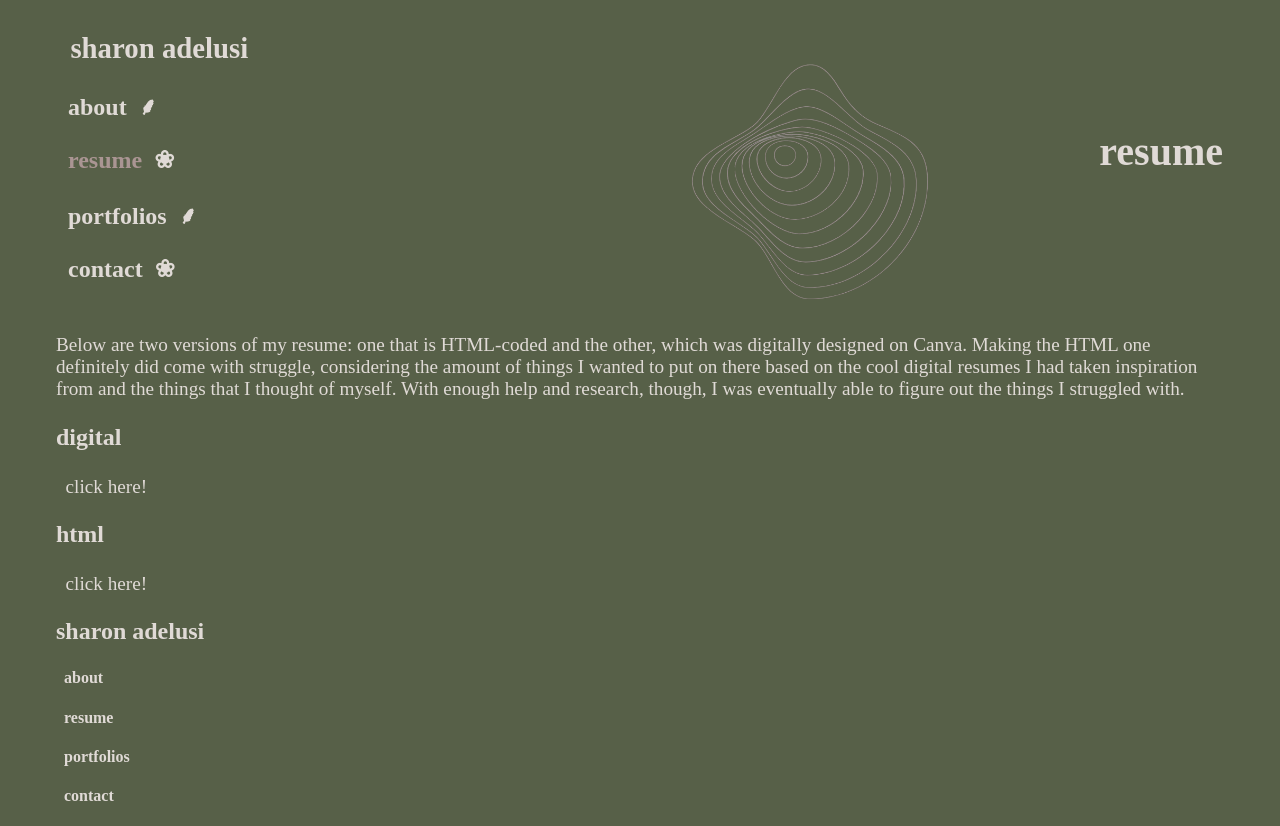
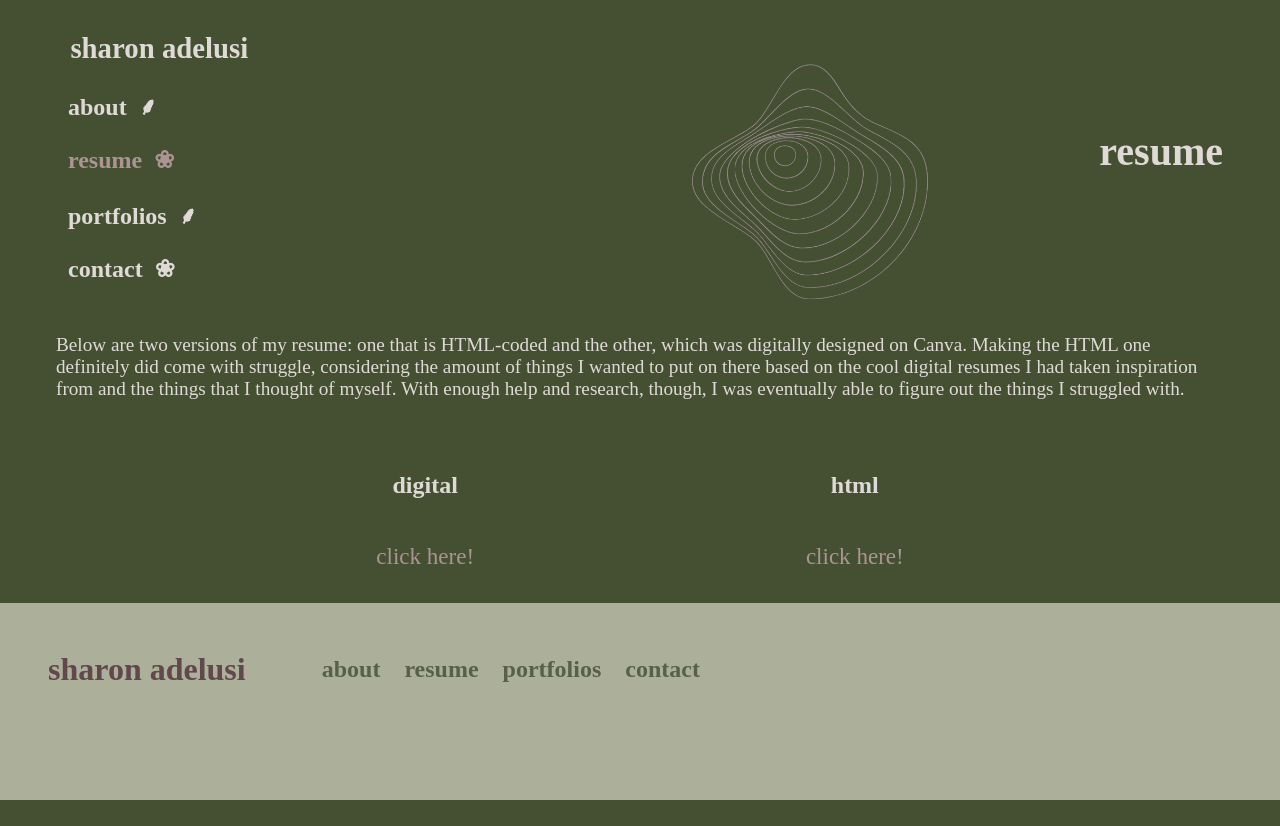
Before and after one commit to rottenskittles/sharonspersonalportfolio, a plain HTML site: page pages/resume.html in a window 1280 px wide. After the commit the page ends 800 px from the top, so only its background shows below. Drawn offline with Linux system fonts and the light colour scheme; a web font is replaced by a local one.

Commit message:
finished resume page, almost done w portfolio page

```diff
--- a/pages/about.css
+++ b/pages/about.css
@@ -188,10 +188,13 @@ li {
 
 footer {
     background-color: #576048;
-    position: relative;
+    position: initial;
     width: 100%;
     padding: 1em;
+    margin: 0%;
     padding-bottom: 5em;
+    bottom: 0;
+    left: 0;
     display: flex;
     flex-direction: row;
     align-items: center;
@@ -200,10 +203,13 @@ footer {
 footer h3 {
     color: #e0dad6;
     font-size: xx-large;
-    padding-right: 1em;
+    padding-right: 2em;
+    padding-left: 1em;
 }
 
 footer h4 a {
     color: #acb09a;
     display: flex;
+    font-family: 'the-seasons', serif;
+    font-size: x-large;
 }
--- /dev/null
+++ b/pages/portfolios.css
@@ -0,0 +1,92 @@
+* {
+    position:relative;
+    z-index: 5;
+}
+
+html {
+    background-color:#b09f91;
+    padding-left: 3em;
+    padding-right: 3em;
+}
+
+h1, h2, h3 {
+    font-family: 'the-seasons', serif;
+    color: #576048;
+}
+
+h3 {
+    font-size: x-large;
+}
+
+
+p {
+    font-family: "Arapey", serif;
+    font-size: larger;
+    color: #576048;
+    position: relative;
+
+}
+
+.header {
+    position: absolute;
+    font-size: larger;
+    color: #60484c ;
+    z-index: 6;
+}
+
+.current {
+    color: #45463a
+}
+
+a {
+    color: #576048;
+    text-decoration: none;
+    padding: .5em;
+}
+
+p a {
+    color: #60484c;
+    font-size: larger;
+    padding: .3em;
+}
+
+a:hover {
+    background-color: #576048;
+    color: #c6cbaf;
+    animation: fadein ease .5s;
+  animation-iteration-count: 1;
+  animation-fill-mode: forwards;
+}
+
+@keyframes fadein {
+    0% {
+      opacity: 50%;
+    }
+    100% {
+      opacity: 1;
+    }
+}
+
+.pageheader {
+    position: absolute;
+    display: flex;
+    align-items: center;
+    justify-content: flex-end;
+    font-size: 40;
+    margin: 3em 0em 2.5em 0em;
+    right: 1px;
+}
+
+.underheaders {
+    padding-top: 12em;
+    text-align: center;
+    font-size: xx-large;
+
+}
+
+#circle {
+    position: absolute;
+    right: 7em;
+    filter: brightness(60%);
+    padding-top: 50px;
+}
--- a/pages/resume.css
+++ b/pages/resume.css
@@ -4,7 +4,7 @@
 }
 
 html {
-    background-color:#576048;
+    background-color:#455033;
     padding-left: 3em;
     padding-right: 3em;
 }
@@ -18,6 +18,7 @@ h3 {
     font-size: x-large;
 }
 
+
 p {
     font-family: "Arapey", serif;
     font-size: larger;
@@ -30,13 +31,18 @@ p {
     position: absolute;
     font-size: larger;
     color: #60484c ;
-    z-index: 6;
+    z-index: 7;
 }
 
 a {
     color: #e0dad6;
     text-decoration: none;
     padding: .5em;
+}
+
+.resumelinks a {
+    color: #aa9593;
+    font-size: larger;
 }
 
 a:hover {
@@ -71,7 +77,7 @@ a:hover {
       animation-fill-mode: forwards;
       opacity: 0.3;
         filter:brightness(50%);
-        z-index: 0;
+        z-index: 1;
     }
 
 .current {
@@ -99,3 +105,60 @@ a:hover {
     filter: brightness(60%);
     padding-top: 50px;
 }
+
+.digital {
+    display: flex;
+    flex-direction: column;
+    align-items: center;
+}
+
+.html {
+    display: flex;
+    flex-direction: column;
+    align-items: center;
+}
+
+.content {
+    position: relative;
+    z-index: 6;
+}
+
+.content1 {
+    width: 100%;
+    display: flex;
+    flex-direction: row;
+    align-items: center;
+    justify-content: space-evenly;
+    margin-top: 3em;
+}
+
+footer {
+    background-color: #acb09a;
+    position: fixed;
+    width: 100%;
+    padding: 1em;
+    padding-bottom: 5em;
+    bottom: 0;
+    left: 0;
+    display: flex;
+    flex-direction: row;
+    align-items: center;
+}
+
+footer h3 {
+    font-size: xx-large;
+    color: #60484c;
+    padding-right: 2em;
+    padding-left: 1em;
+}
+
+footer h4 a {
+    color: #576048;
+    display: flex;
+    font-family: 'the-seasons', serif;
+    font-size: x-large;
+}
+
+.footer1 {
+    display: flex;
+}
--- a/pages/resume.html
+++ b/pages/resume.html
@@ -17,11 +17,10 @@
         <section class="header">
             <h2>&nbsp; sharon adelusi</h2>
             <h3><a href="/pages/about.html">about</a>⸙</h3>
-            <h3><a href="/pages/resume.html" class="current">resume</a>❀</h3>
+            <h3 class="current"><a href="/pages/resume.html" class="current">resume</a>❀</h3>
             <h3><a href="/pages/portfolios.html">portfolios</a>⸙</h3>
             <h3><a href="/pages/contact.html">contact</a>❀</h3>
         </section>
-
         <section class="content">
             <h2 class="pageheader"><img src="/images/circlewaves.png" width="260px" id="swirl">resume</h2>
             <p class="underheaders">Below are two versions of my resume: one that is HTML-coded and the other, which was digitally designed
@@ -29,19 +28,31 @@
                 wanted to put on there based on the cool digital resumes I had taken inspiration from and the things
                 that I thought of myself. With enough help and research, though, I was eventually able to figure out the
                 things I struggled with.</p>
+            <section class="content1">
+
+            <section class="digital">
             <h3 class="linktitles">digital</h3>
             <p class="resumelinks"><a href="https://drive.google.com/file/d/18vbovqQ-RJHCpUEZl94qz2vF5hPVI0vK/view">click here!</a></p>
+            </section>
+
+            <section class="html">
             <h3 class="linktitles">html</h3>
             <p class="resumelinks"><a href="https://wiliwilowila.netlify.app/">click here!</a></p>
+            </section>
+
+        </section>
         </section>
 
-        <section class="footer2">
+        <footer>
+            <div id="overlay"></div>
             <h3>sharon adelusi</h3>
+            <section class="footer1">
             <h4><a href="/pages/about.html">about</a></h4>
             <h4><a href="/pages/resume.html">resume</a></h4>
             <h4><a href="/pages/portfolios.html">portfolios</a></h4>
             <h4><a href="/pages/contact.html">contact</a></h4>
-        </section>
+            </section>
+        </footer>
     </body>
 
     </html>
```
Also changed, not shown: pages/about.html (+2 -2 lines), pages/contact.html (+2 -2 lines), pages/home.html (+1 -1 lines), pages/portfolios.html (+18 -13 lines).
